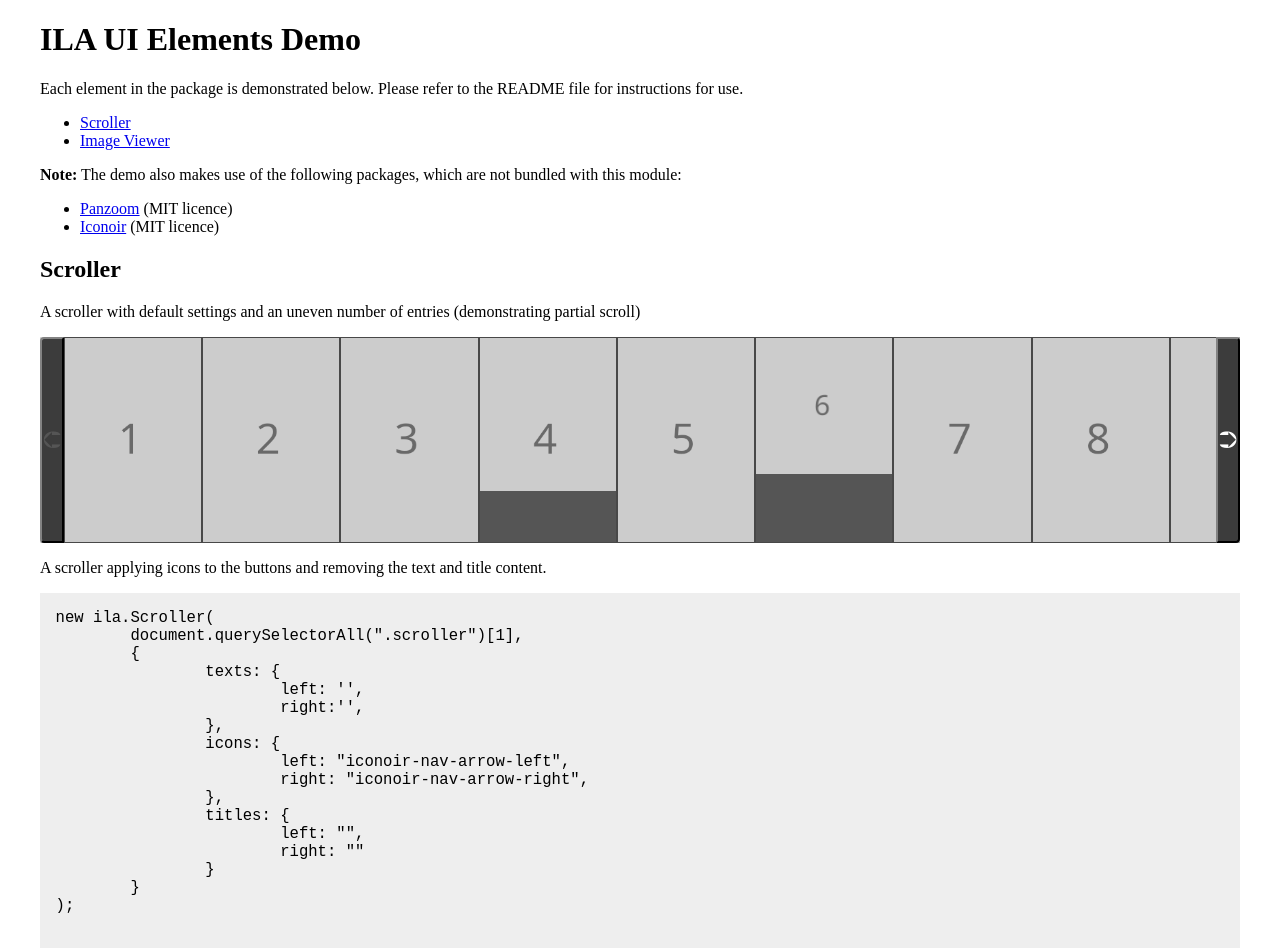
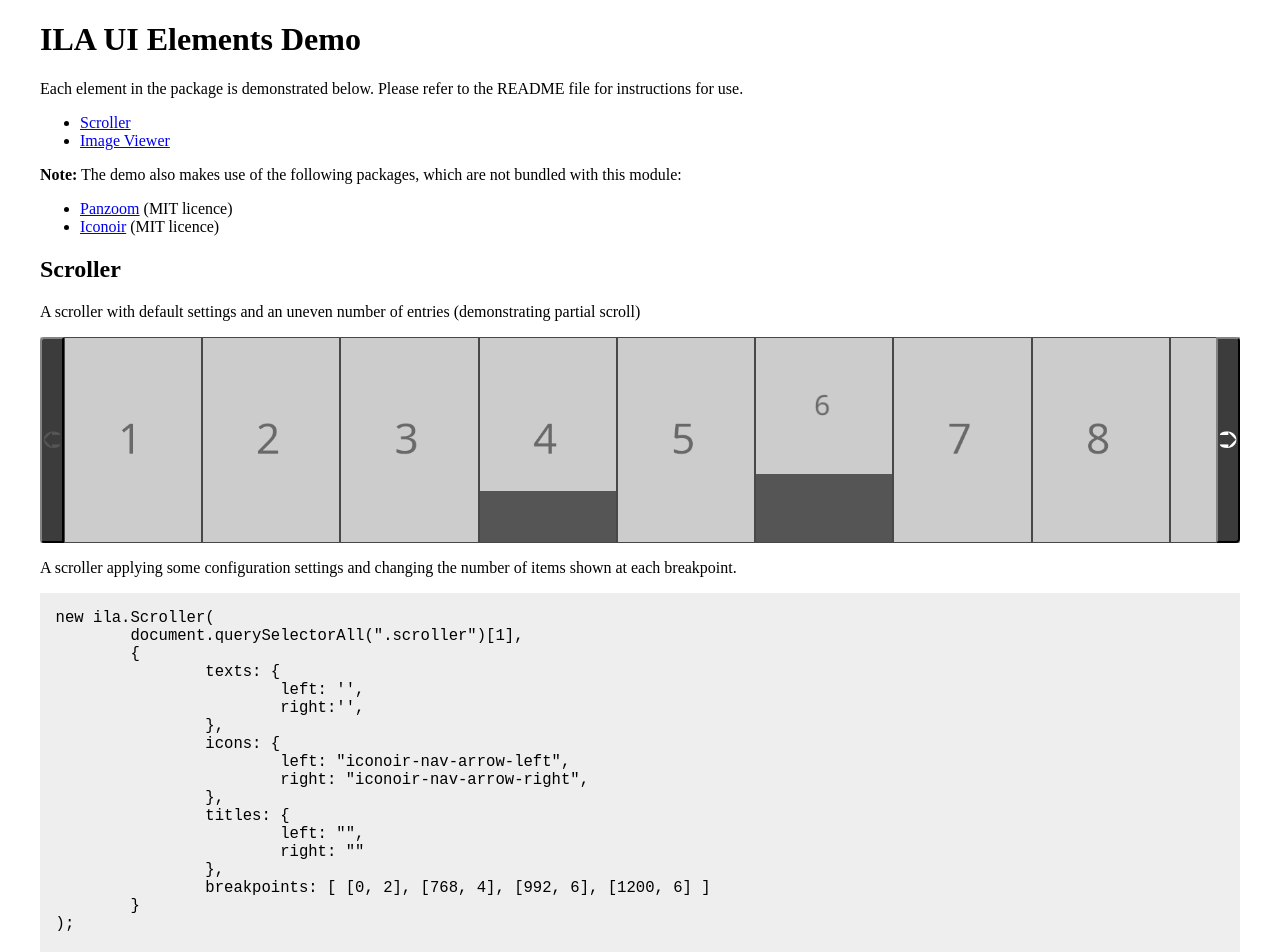
Before and after one commit to Aonrud/ila-ui-elements, a website: page demo/index.html in a window 1280 px wide. Shown: the top 952 px of the page. Drawn offline with Linux system fonts and the light colour scheme; some packages are replaced by stand-ins of ours; a script that the page names is missing; some icons are missing.

Commit message:
fix: Handle config properties with array value properly in applyConfig; fixes scroller breakpoint config

```diff
--- a/demo/index.html
+++ b/demo/index.html
@@ -64,7 +64,7 @@
 				</ul>
 			</div>
 
-			<p>A scroller applying icons to the buttons and removing the text and title content.</p>
+			<p>A scroller applying some configuration settings and changing the number of items shown at each breakpoint.</p>
 			<code><pre>
 new ila.Scroller(
 	document.querySelectorAll(".scroller")[1],
@@ -80,7 +80,8 @@ new ila.Scroller(
 		titles: {
 			left: "",
 			right: ""
-		}
+		},
+		breakpoints: [ [0, 2], [768, 4], [992, 6], [1200, 6] ]
 	}
 );
 			</pre></code>
@@ -172,7 +173,8 @@ iv.create();
 					titles: {
 						left: "",
 						right: ""
-					}
+					},
+					breakpoints: [ [0, 2], [768, 4], [992, 6], [1200, 6] ]
 				}
 			);
 
--- a/src/js/utils/applyConfig.js
+++ b/src/js/utils/applyConfig.js
@@ -13,7 +13,7 @@ function applyConfig(defaults, conf) {
 			console.warn(`Config option ${prop} has the wrong type of value. Skipping`);
 			continue;
 		}
-		if (typeof defaults[prop] === "object" && conf[prop]) {
+		if (typeof defaults[prop] === "object" && !(defaults[prop] instanceof Array) && conf[prop]) {
 			c[prop] = applyConfig(defaults[prop], conf[prop]);
 		} else {
 			c[prop] = conf[prop] ?? defaults[prop];
```
Also changed, not shown: dist/ila-ui.esm.js, dist/ila-ui.js, dist/ila-ui.min.js.
